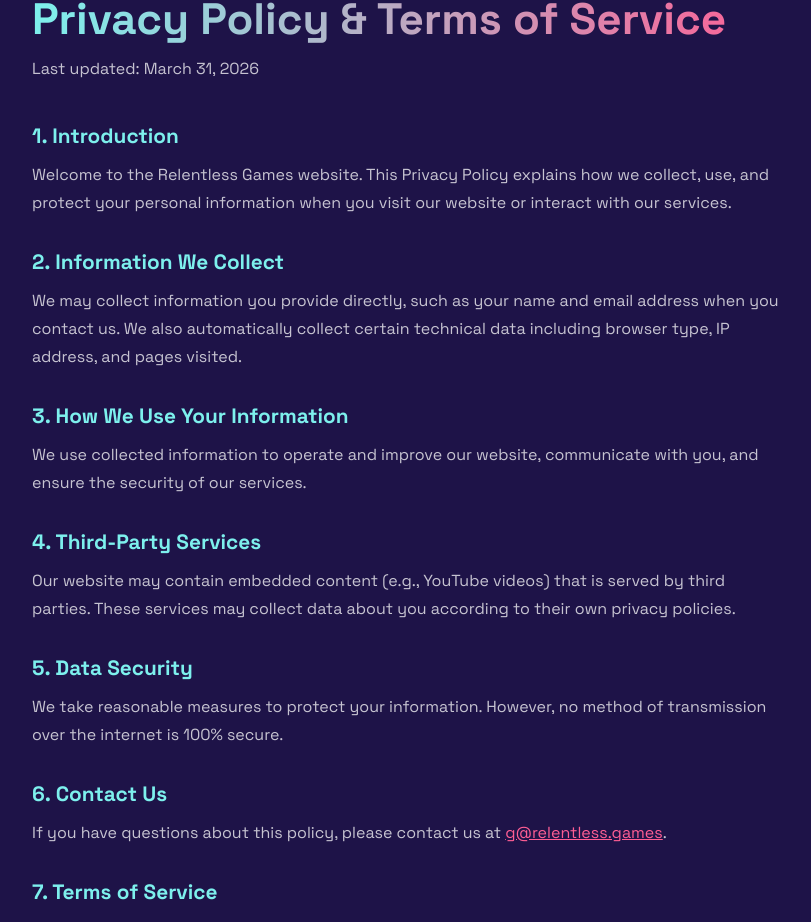
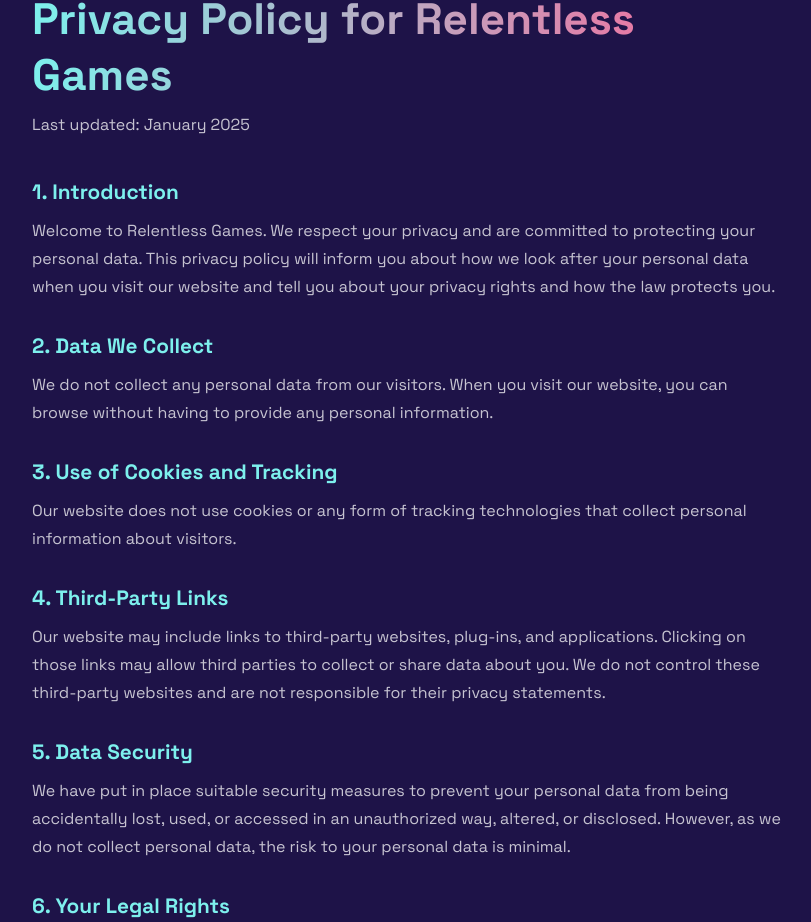
Before and after one commit to relentless-games/relentless-games-website, a React (Vite) app: page /privacy in a window 1280 px wide. Shown: the part 158-1080 px from the top of the page, without its empty margins (232-1043 px from the left). Built offline with nearby package versions, Linux system fonts and the light colour scheme.

Commit message:
Update Privacy.jsx

```diff
--- a/src/pages/Privacy.jsx
+++ b/src/pages/Privacy.jsx
@@ -1,56 +1,59 @@
+import { useEffect } from 'react';
 import { Link } from 'react-router-dom';
 import './Privacy.css';
 
 export default function Privacy() {
+  useEffect(() => {
+    window.scrollTo(0, 0);
+  }, []);
+
   return (
     <div className="privacy">
       <div className="container">
         <Link to="/" className="privacy__back">&larr; Back to Home</Link>
 
-        <h1>Privacy Policy &amp; Terms of Service</h1>
-        <p className="privacy__updated">Last updated: March 31, 2026</p>
+        <h1>Privacy Policy for Relentless Games</h1>
+        <p className="privacy__updated">Last updated: January 2025</p>
 
         <h2>1. Introduction</h2>
         <p>
-          Welcome to the Relentless Games website. This Privacy Policy explains how we collect,
-          use, and protect your personal information when you visit our website or interact with our services.
+          Welcome to Relentless Games. We respect your privacy and are committed to protecting your personal data. This privacy policy will inform you about how we look after your personal data when you visit our website and tell you about your privacy rights and how the law protects you.
         </p>
 
-        <h2>2. Information We Collect</h2>
+        <h2>2. Data We Collect</h2>
         <p>
-          We may collect information you provide directly, such as your name and email address
-          when you contact us. We also automatically collect certain technical data including
-          browser type, IP address, and pages visited.
+          We do not collect any personal data from our visitors. When you visit our website, you can browse without having to provide any personal information.
         </p>
 
-        <h2>3. How We Use Your Information</h2>
+        <h2>3. Use of Cookies and Tracking</h2>
         <p>
-          We use collected information to operate and improve our website, communicate with you,
-          and ensure the security of our services.
+          Our website does not use cookies or any form of tracking technologies that collect personal information about visitors.
         </p>
 
-        <h2>4. Third-Party Services</h2>
+        <h2>4. Third-Party Links</h2>
         <p>
-          Our website may contain embedded content (e.g., YouTube videos) that is served by
-          third parties. These services may collect data about you according to their own privacy policies.
+          Our website may include links to third-party websites, plug-ins, and applications. Clicking on those links may allow third parties to collect or share data about you. We do not control these third-party websites and are not responsible for their privacy statements.
         </p>
 
         <h2>5. Data Security</h2>
         <p>
-          We take reasonable measures to protect your information. However, no method of
-          transmission over the internet is 100% secure.
+          We have put in place suitable security measures to prevent your personal data from being accidentally lost, used, or accessed in an unauthorized way, altered, or disclosed. However, as we do not collect personal data, the risk to your personal data is minimal.
         </p>
 
-        <h2>6. Contact Us</h2>
+        <h2>6. Your Legal Rights</h2>
         <p>
-          If you have questions about this policy, please contact us at{' '}
-          <a href="mailto:g@relentless.games">g@relentless.games</a>.
+          Under certain circumstances, you have rights under data protection laws in relation to your personal data, such as the right to request access, correction, erasure, or transfer of your personal data. Since we do not collect any personal data, these rights may not be applicable.
         </p>
 
-        <h2>7. Terms of Service</h2>
+        <h2>7. Changes to This Policy</h2>
         <p>
-          By using this website, you agree to these terms. We reserve the right to update
-          these terms at any time. Continued use of the site constitutes acceptance of any changes.
+          We may update this privacy policy from time to time. We will notify you of any changes by posting the new privacy policy on this page.
+        </p>
+
+        <h2>8. Contact Us</h2>
+        <p>
+          If you have any questions about this privacy policy, please contact us at{' '}
+          <a href="mailto:hello@relentless.games">hello@relentless.games</a>.
         </p>
       </div>
     </div>
```
